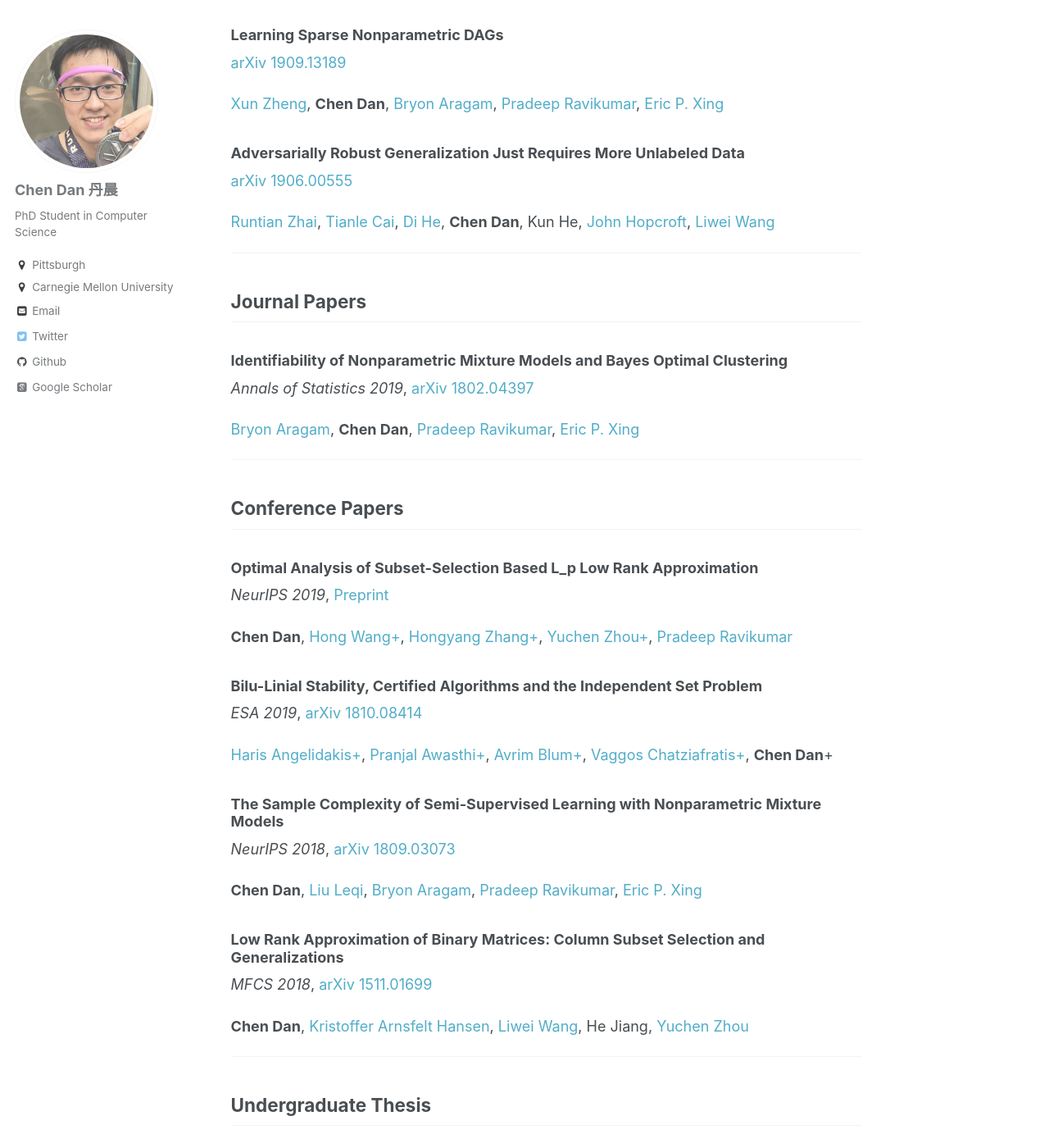
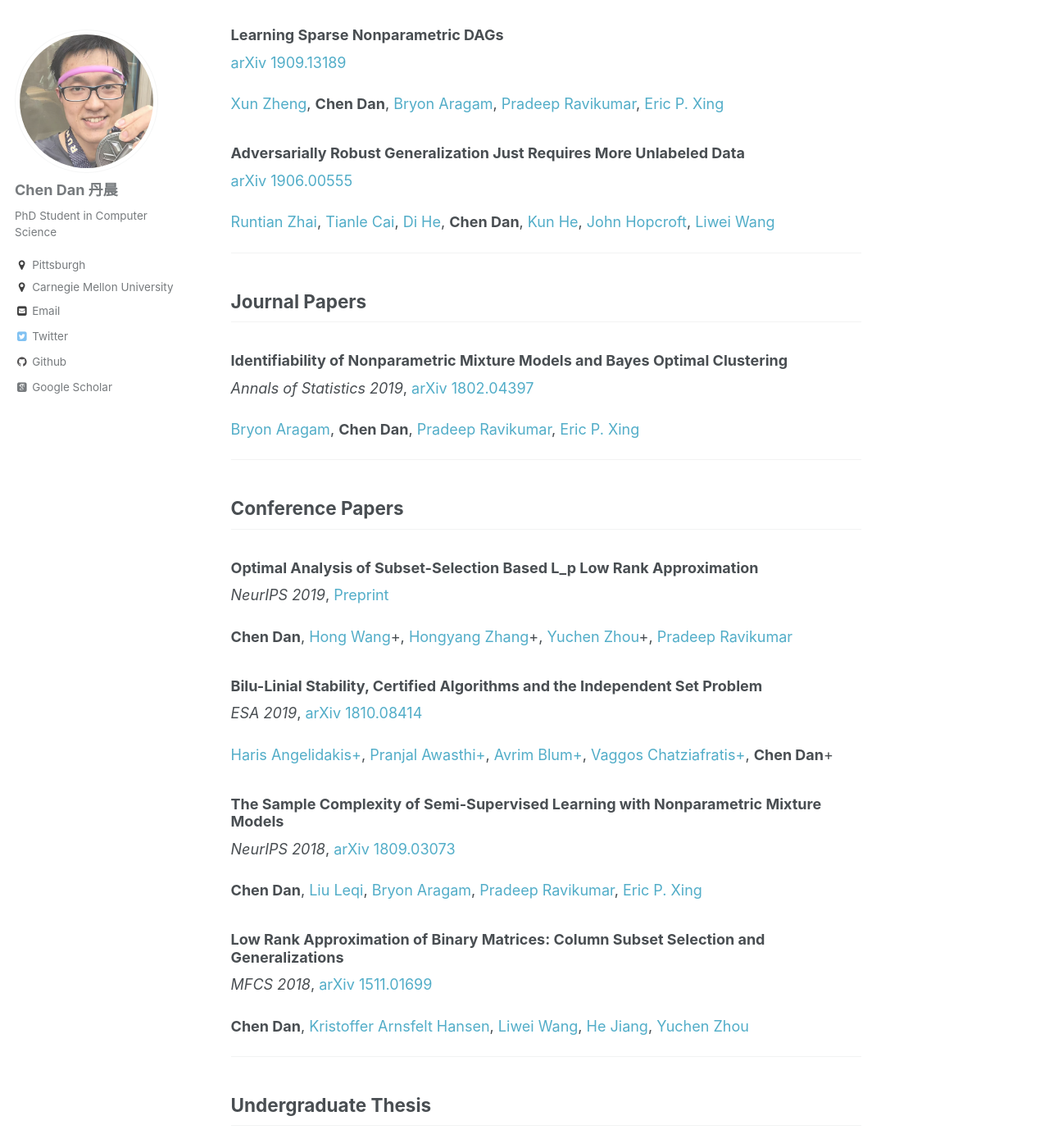
Before and after one commit to ChenDanCMU/chendancmu.github.io, a Jekyll site: the page built from _pages/publications.md, in a window 1280 px wide and 1400 px high, scrolled down 275 px. Shown: the whole window at 82% size. Built offline with Jekyll 4.4.1, drawn with Linux system fonts in a browser that asks for light colours; some web fonts are replaced; part of the change alters nothing that is shown.

```diff
--- a/_pages/publications.md
+++ b/_pages/publications.md
@@ -17,7 +17,7 @@ author_profile: true
 
 [arXiv 1906.00555](https://arxiv.org/abs/1906.00555)
 
-[Runtian Zhai](http://www.runtianzhai.com/), [Tianle Cai](http://tianle.website/), [Di He](https://www.microsoft.com/en-us/research/people/dihe/), **Chen Dan**, Kun He, [John Hopcroft](https://www.cs.cornell.edu/jeh/), [Liwei Wang](http://www.cis.pku.edu.cn/faculty/vision/wangliwei/)
+[Runtian Zhai](http://www.runtianzhai.com/), [Tianle Cai](http://tianle.website/), [Di He](https://www.microsoft.com/en-us/research/people/dihe/), **Chen Dan**, [Kun He](http://faculty.hust.edu.cn/hekun/en/index.htm), [John Hopcroft](https://www.cs.cornell.edu/jeh/), [Liwei Wang](http://www.cis.pku.edu.cn/faculty/vision/wangliwei/)
 
 ---
 ## Journal Papers
@@ -36,7 +36,7 @@ author_profile: true
 
 *NeurIPS 2019*, [Preprint](https://chendancmu.github.io/files/NeurIPS_Lp_preprint.pdf)
 
-**Chen Dan**, [Hong Wang+](https://sites.google.com/view/hongwang/home), [Hongyang Zhang+](https://www.cs.cmu.edu/~hongyanz/), [Yuchen Zhou+](https://stat.wisc.edu/staff/zhou-yuchen/), [Pradeep Ravikumar](https://www.cs.cmu.edu/~pradeepr/)
+**Chen Dan**, [Hong Wang](https://sites.google.com/view/hongwang/home)+, [Hongyang Zhang](https://www.cs.cmu.edu/~hongyanz/)+, [Yuchen Zhou](https://stat.wisc.edu/staff/zhou-yuchen/)+, [Pradeep Ravikumar](https://www.cs.cmu.edu/~pradeepr/)
 
 ### Bilu-Linial Stability, Certified Algorithms and the Independent Set Problem
 
@@ -54,7 +54,7 @@ author_profile: true
 
 *MFCS 2018*, [arXiv 1511.01699](https://arxiv.org/abs/1511.01699)
 
-**Chen Dan**, [Kristoffer Arnsfelt Hansen](http://www.cs.au.dk/~arnsfelt/), [Liwei Wang](http://www.cis.pku.edu.cn/faculty/vision/wangliwei/), He Jiang, [Yuchen Zhou](https://stat.wisc.edu/staff/zhou-yuchen/)
+**Chen Dan**, [Kristoffer Arnsfelt Hansen](http://www.cs.au.dk/~arnsfelt/), [Liwei Wang](http://www.cis.pku.edu.cn/faculty/vision/wangliwei/), [He Jiang](https://scholar.google.com/citations?user=CnAuFCYAAAAJ&hl=en), [Yuchen Zhou](https://stat.wisc.edu/staff/zhou-yuchen/)
 
 ---
 
```
